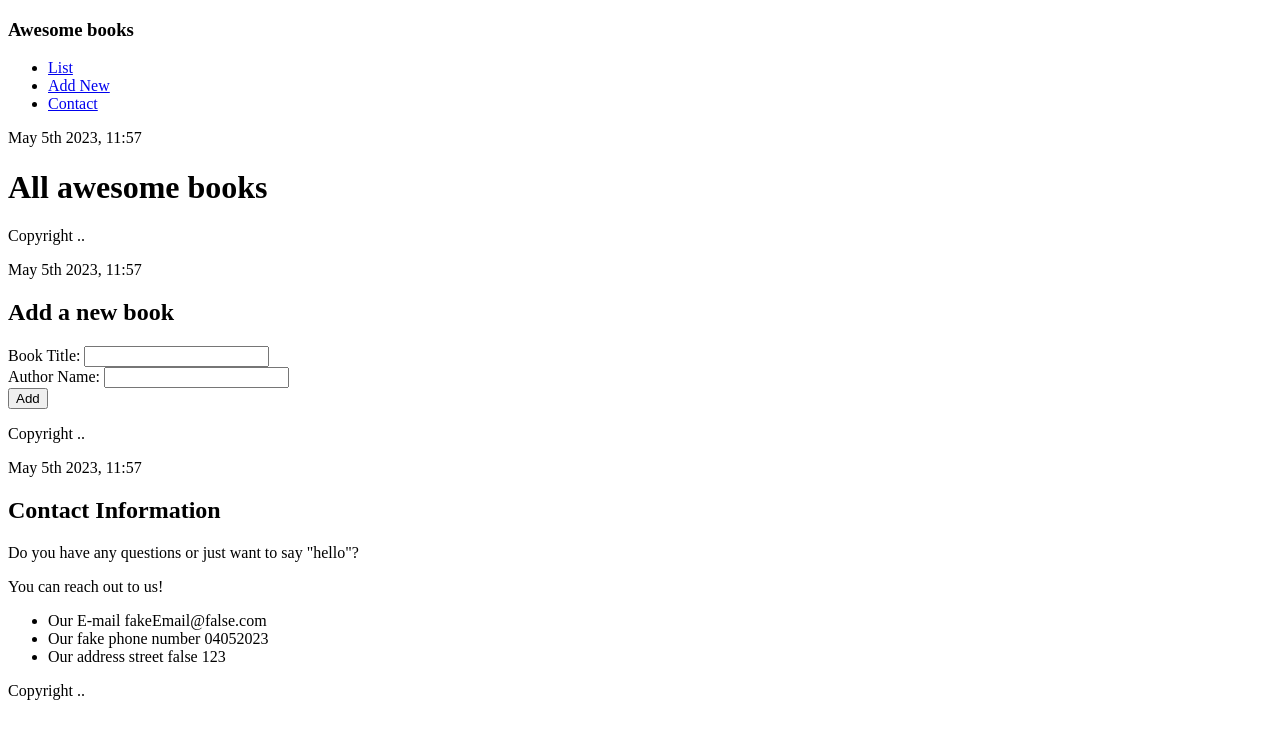
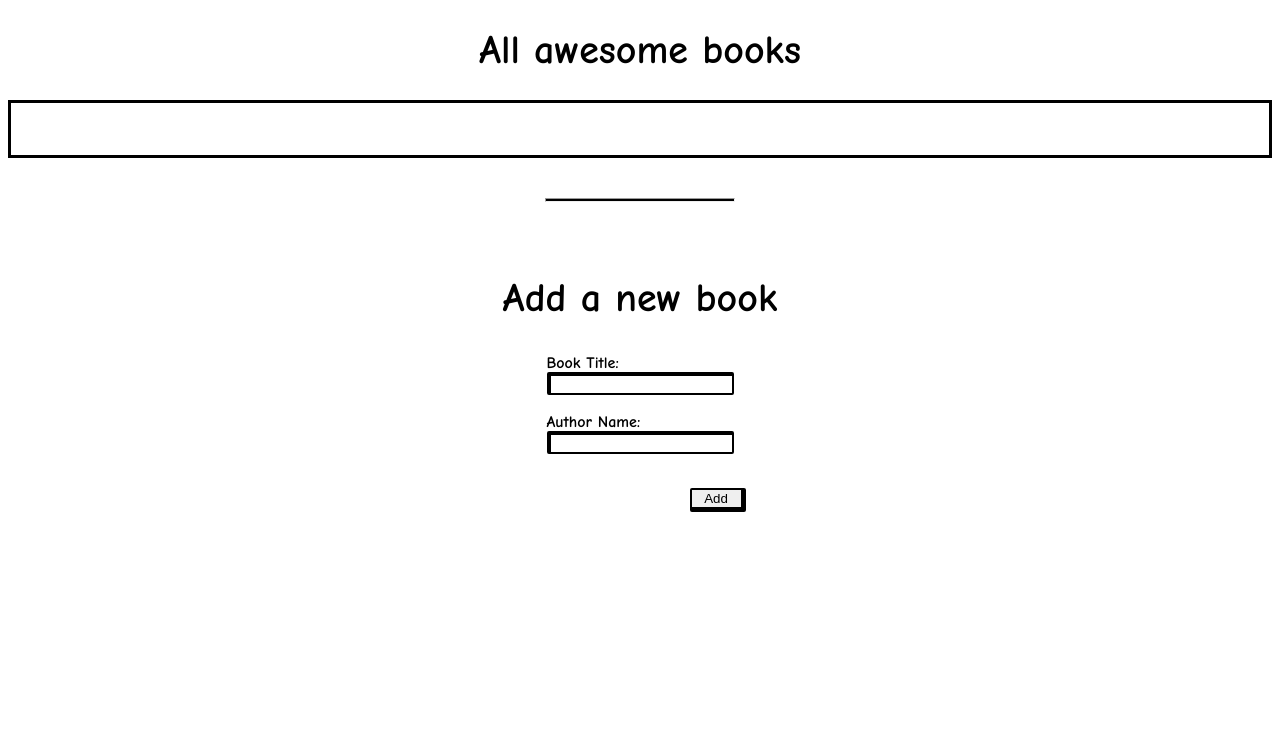
Before and after one commit to AndresEspi/AwesomeBooks, a website: page index.html in a window 1280 px wide. Drawn offline with Linux system fonts and the light colour scheme.

Commit message:
Update
Fix HTML bug

```diff
--- a/index.html
+++ b/index.html
@@ -5,38 +5,24 @@
   <meta charset="UTF-8">
   <meta http-equiv="X-UA-Compatible" content="IE=edge">
   <meta name="viewport" content="width=device-width, initial-scale=1.0">
-  <title>Awesome Books </title>
-  <link rel="stylesheet" href="style.css">
+  <title>Awesome Books - Fatema, Andres and Carlos </title>
+  <link rel="stylesheet" href="styles.css">
   <link rel="preconnect" href="https://fonts.googleapis.com">
   <link rel="preconnect" href="https://fonts.gstatic.com" crossorigin>
   <link href="https://fonts.googleapis.com/css2?family=Comic+Neue:wght@700&family=IBM+Plex+Serif:ital,wght@1,300&family=Lato:ital,wght@0,100;0,300;0,400;0,700;0,900;1,100;1,300;1,400;1,700;1,900&family=Roboto:wght@100&display=swap" rel="stylesheet">
 </head>
 
 <body>
-  <nav class="nav-bar">
-    <h3>Awesome books</h3>
-    <ul class="menu">
-    <li><a href="#" class ="menua">List</a></li>
-    <li><a href="#" class ="menub">Add New</a></li>
-    <li><a href="#" class ="menuc">Contact</a></li>
-    </ul>
-  </nav>
-  <main class="list">
-    <div class="date">
-      <p class="today-date">May 5th 2023, 11:57</p>
-    </div>
+  <main>
     <h1>All awesome books</h1>
     <div id="list" class="list">
-      <ul class="book-list" id="bookList"></ul>
+      <!-- <h2>All awesome books</h2> -->
+      <ul id="bookList"></ul>
     </div>
-    <div class="copyright-div">
-      <p class="copyright">Copyright .. </p>
     </div>
+    <hr class="line">
   </main>
-  <div id="add_new" class="add_new hide">
-    <div class="date">
-      <p class="today-date">May 5th 2023, 11:57</p>
-    </div>
+  <div id="add_new" class="add_new">
     <h2>Add a new book</h2>
     <form>
       <div>
@@ -48,28 +34,7 @@
       </div>
       <button class="btn" type="submit" id="addBtn">Add</button>
     </form>
-    <div class="copyright-div">
-      <p class="copyright">Copyright .. </p>
-    </div>
   </div>
-  <div class="contact hide">
-    <div class="date">
-      <p class="today-date">May 5th 2023, 11:57</p>
-    </div>
-    <h2>Contact Information</h2>
-    <div class="text">
-      <p>Do you have any questions or just want to say "hello"?</p>
-      <p>You can reach out to us!</p>
-    </div>
-    <ul>
-      <li>Our E-mail fakeEmail@false.com</li>
-      <li>Our fake phone number 04052023</li>
-      <li>Our address street false 123</li>
-    </ul>
-    <div class="copyright-div">
-      <p class="copyright">Copyright .. </p>
-    </div>
-  </div>
-  <script src="./index.js"></script>
+  <script src="/script.js"></script>
 </body>
 </html>
--- a/script.js
+++ b/script.js
@@ -1,12 +1,6 @@
 /* eslint-disable */
 const form = document.querySelector('form');
 const bookList = document.getElementById('bookList');
-const menua = document.querySelector('.menua');
-const menub = document.querySelector('.menub');
-const menuc = document.querySelector('.menuc');
-const main = document.querySelector('.list');
-const add = document.querySelector('.add_new');
-const contact = document.querySelector('.contact');
 const books = [];
 
 class Abooks {
@@ -59,23 +53,8 @@ bookList.addEventListener('click', (event) => {
     const { index } = event.target.dataset;
     books.splice(index, 1);
     localStorage.setItem('books', JSON.stringify(books));
+    const Abooksa = new Abooks(books);
     Abooksa.displayBooks();
   }
 });
 Abooksa.displayBooks();
-
-menua.addEventListener('click', () => {
-  main.classList.toggle('hide');
-  add.classList.add('hide');
-  contact.classList.add('hide');
-});
-menub.addEventListener('click', () => {
-  add.classList.toggle('hide');
-  main.classList.add('hide');
-  contact.classList.add('hide');
-});
-menuc.addEventListener('click', () => {
-  contact.classList.toggle('hide');
-  main.classList.add('hide');
-  add.classList.add('hide');
-});
```
Also changed, not shown: styles.css (line endings or trailing spaces).
